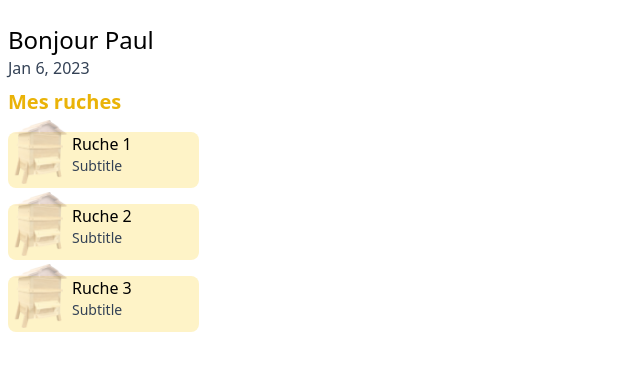
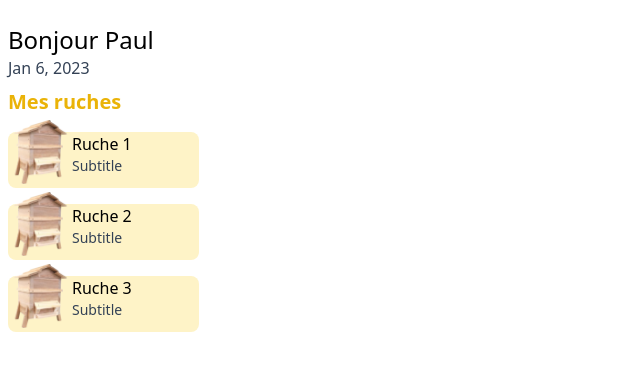
Before and after one commit to GdPaul1234/ruche-connectee, a React (Create React App) app in the folder frontend/: page / in a window 1280 px wide. Shown: the top 370 px of the page, without its empty margins (0-640 px from the left). Built offline with nearby package versions, Linux system fonts and the light colour scheme.

Commit message:
Icon not look disabled when not active

```diff
--- a/frontend/src/components/icon.component.tsx
+++ b/frontend/src/components/icon.component.tsx
@@ -14,11 +14,10 @@ export default function IconComponent({
     activeBorder?: boolean
     logo: string
   }) {
-  const containerSize = () => small ? 'h-14 w-14' : 'h-24 w-28'
-  const logoSize = () => small ? 'h-16 w-16' : 'h-28 w-28'
+  const containerSize = () => small ? 'h-14 w-14' : 'h-36 w-36'
+  const logoSize = () => small ? 'h-16 w-16' : 'h-40 w-40'
   const marginSize = () => small ? 'mt-[-12px]' : 'mt-[-24px]'
   const roundedBorder = () => rounded ? 'rounded-md' : ''
-  const hoverableIcon = () => hoverable && !active && 'hover:opacity-100 opacity-40'
 
   const hoverableDiv = () => {
     if (hoverable) {
@@ -30,6 +29,6 @@ export default function IconComponent({
   }
 
   return <div className={`${roundedBorder()} ${containerSize()} ${hoverableDiv()} ${className}`}>
-    <img className={`block absolute ${logoSize()} ${marginSize()} ${hoverableIcon()}`} src={logo} alt="Hive logo" />
+    <img className={`block absolute ${logoSize()} ${marginSize()}`} src={logo} alt="Hive logo" />
   </div>
 }
```
